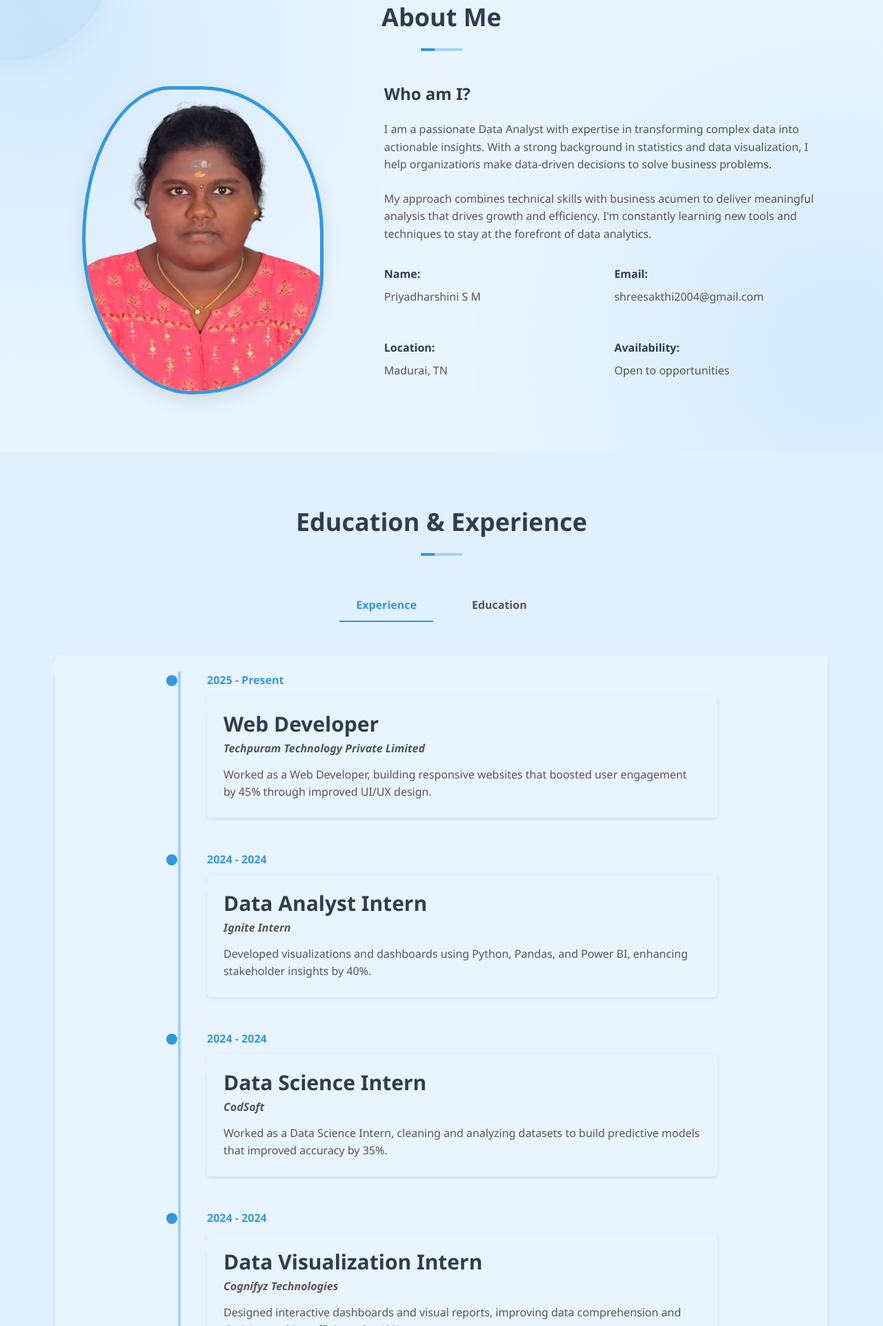
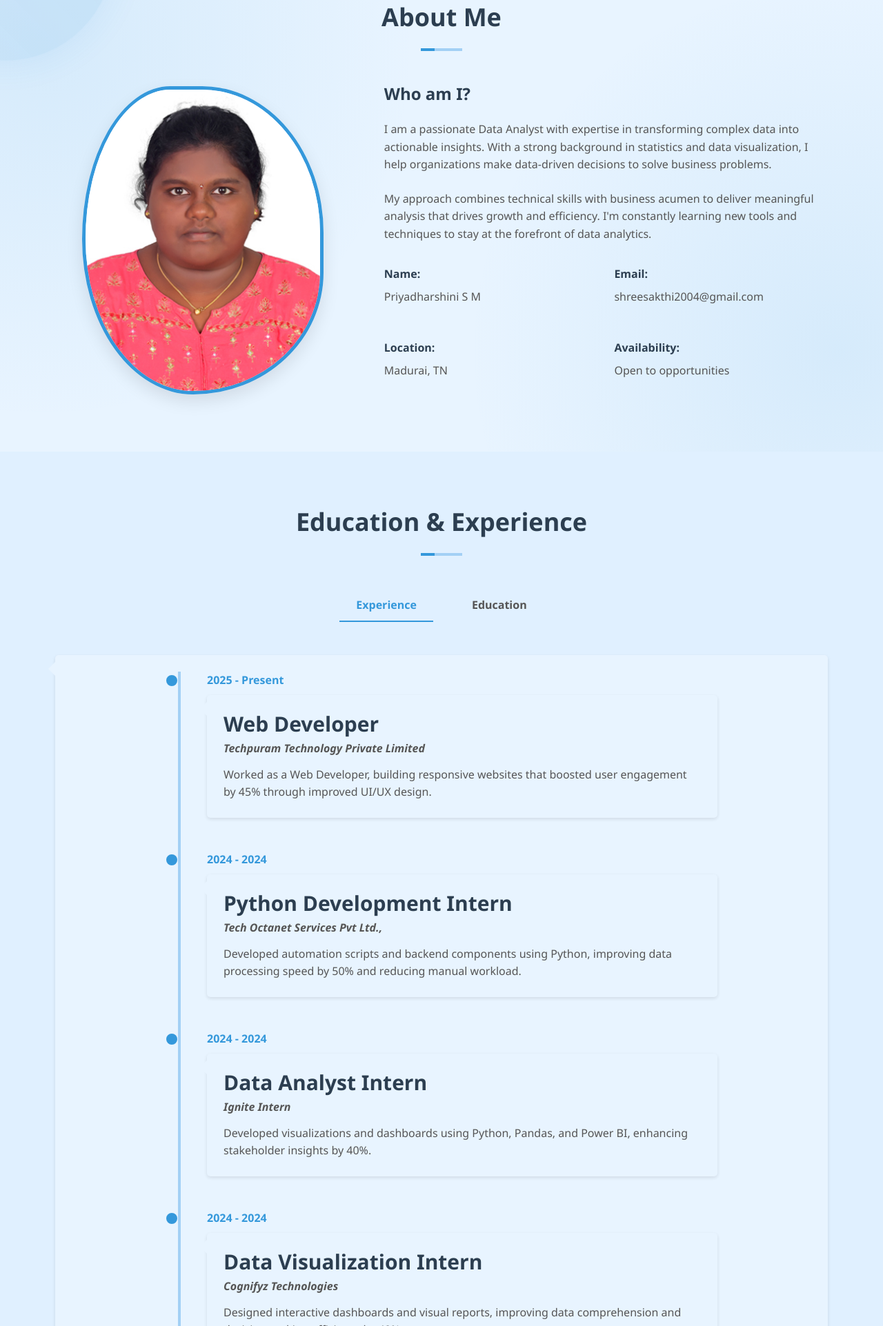
Before and after one commit to Priyadharshini19804/Priyadharshini_DataAnalyst_Portfolio, a website: page index.html in a window 1280 px wide. Shown: the part 877-2800 px from the top of the page at 69% size. Drawn offline with Linux system fonts and the light colour scheme.

Commit message:
last commit

```diff
--- a/css/style.css
+++ b/css/style.css
@@ -269,7 +269,7 @@ section {
     align-items: center;
     z-index: 9999;
     transition: opacity var(--transition-medium);
-    animation: fadeOut 1s ease-in-out 5s forwards; /* 7 second delay before fadeout */
+    animation: fadeOut 1s ease-in-out 2s forwards; /* 7 second delay before fadeout */
 }
 
 .loader {
--- a/index.html
+++ b/index.html
@@ -71,12 +71,12 @@
                     <p>Transforming raw data into meaningful insights to drive business decisions.</p>
                     <div class="cta-buttons">
                         <a href="#contact" class="btn primary-btn">Hire Me</a>
-                        <a href="assets\pdf\S__M__PriyaDharshini.pdf" class="btn secondary-btn" download>Download CV</a>
+                        <a href="assets\pdf\Priyadharshini_SM_Fresher_Resume.pdf" class="btn secondary-btn" download>Download CV</a>
                     </div>
                 </div>
                 <div class="image-content">
                     <div class="profile-picture">
-                        <img src="assets\images\PHOTO.png" alt="Profile Picture" class="profile-img">
+                        <img src="assets\images\Passport.jpeg" alt="Profile Picture" class="profile-img">
                         <div class="profile-shape"></div>
                     </div>
                 </div>
@@ -98,7 +98,7 @@
             </div>
             <div class="about-content">
                 <div class="about-image">
-                    <img src="assets\images\PHOTO.png" alt="Profile Picture" class="about-profile-img">
+                    <img src="assets\images\00.JPG" alt="Profile Picture" class="about-profile-img">
                 </div>
                 <div class="about-text">
                     <h3>Who am I?</h3>
@@ -157,18 +157,18 @@
                             <div class="timeline-dot"></div>
                             <div class="timeline-date">2024 - 2024</div>
                             <div class="timeline-content">
-                                <h3>Data Analyst Intern</h3>
-                                <h4>Ignite Intern</h4>
-                                <p>Developed visualizations and dashboards using Python, Pandas, and Power BI, enhancing stakeholder insights by 40%.</p>
+                                <h3>Python Development Intern</h3>
+                                <h4>Tech Octanet Services Pvt Ltd.,</h4>
+                                <p>Developed automation scripts and backend components using Python, improving data processing speed by 50% and reducing manual workload.</p>
                             </div>
                         </div>
                         <div class="timeline-item">
                             <div class="timeline-dot"></div>
                             <div class="timeline-date">2024 - 2024</div>
                             <div class="timeline-content">
-                                <h3>Data Science Intern</h3>
-                                <h4>CodSoft</h4>
-                                <p>Worked as a Data Science Intern, cleaning and analyzing datasets to build predictive models that improved accuracy by 35%.</p>
+                                <h3>Data Analyst Intern</h3>
+                                <h4>Ignite Intern</h4>
+                                <p>Developed visualizations and dashboards using Python, Pandas, and Power BI, enhancing stakeholder insights by 40%.</p>
                             </div>
                         </div>
                         <div class="timeline-item">
```
Also changed, not shown: assets/images/00.JPG (added), assets/images/Passport.jpeg (added), 2 other files.
